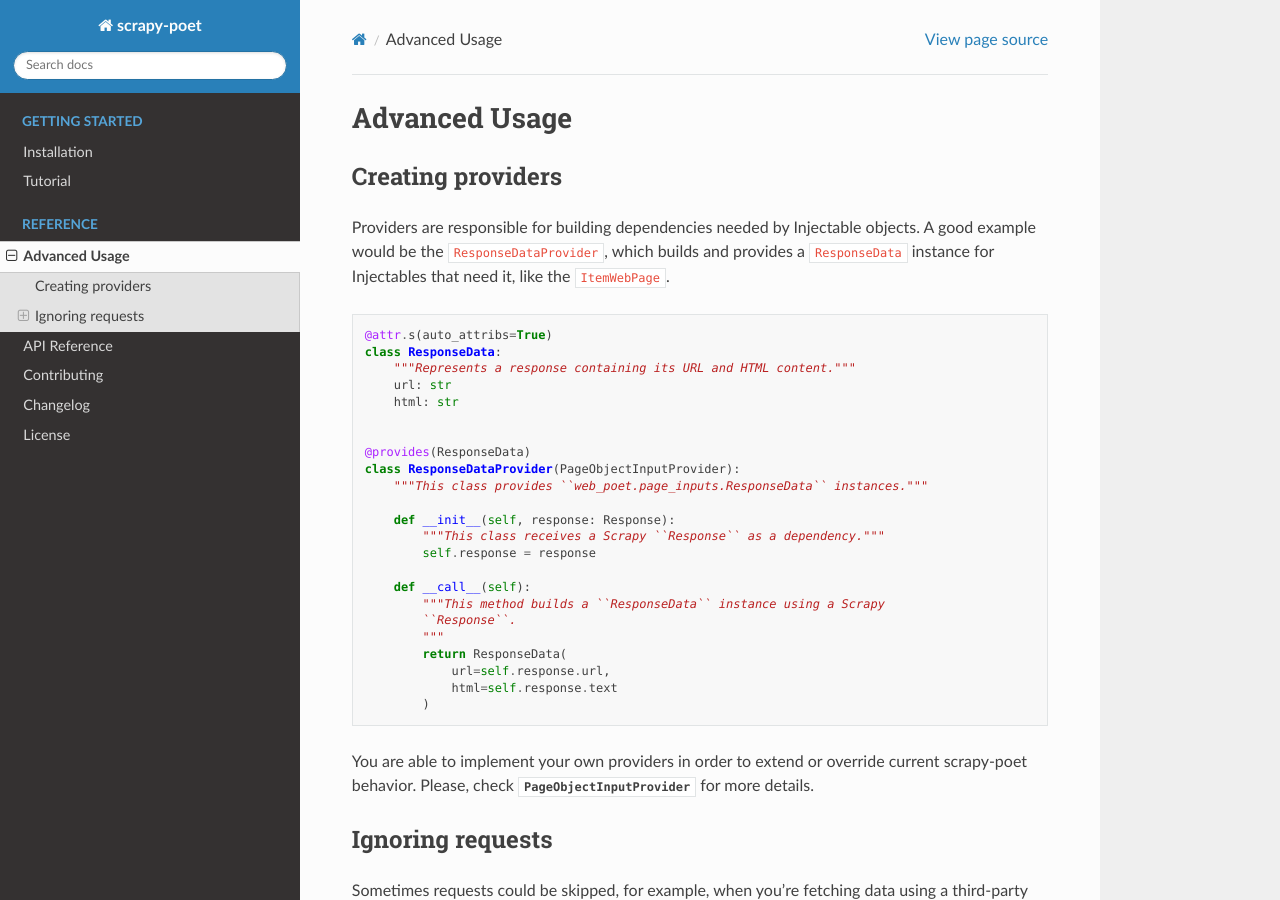
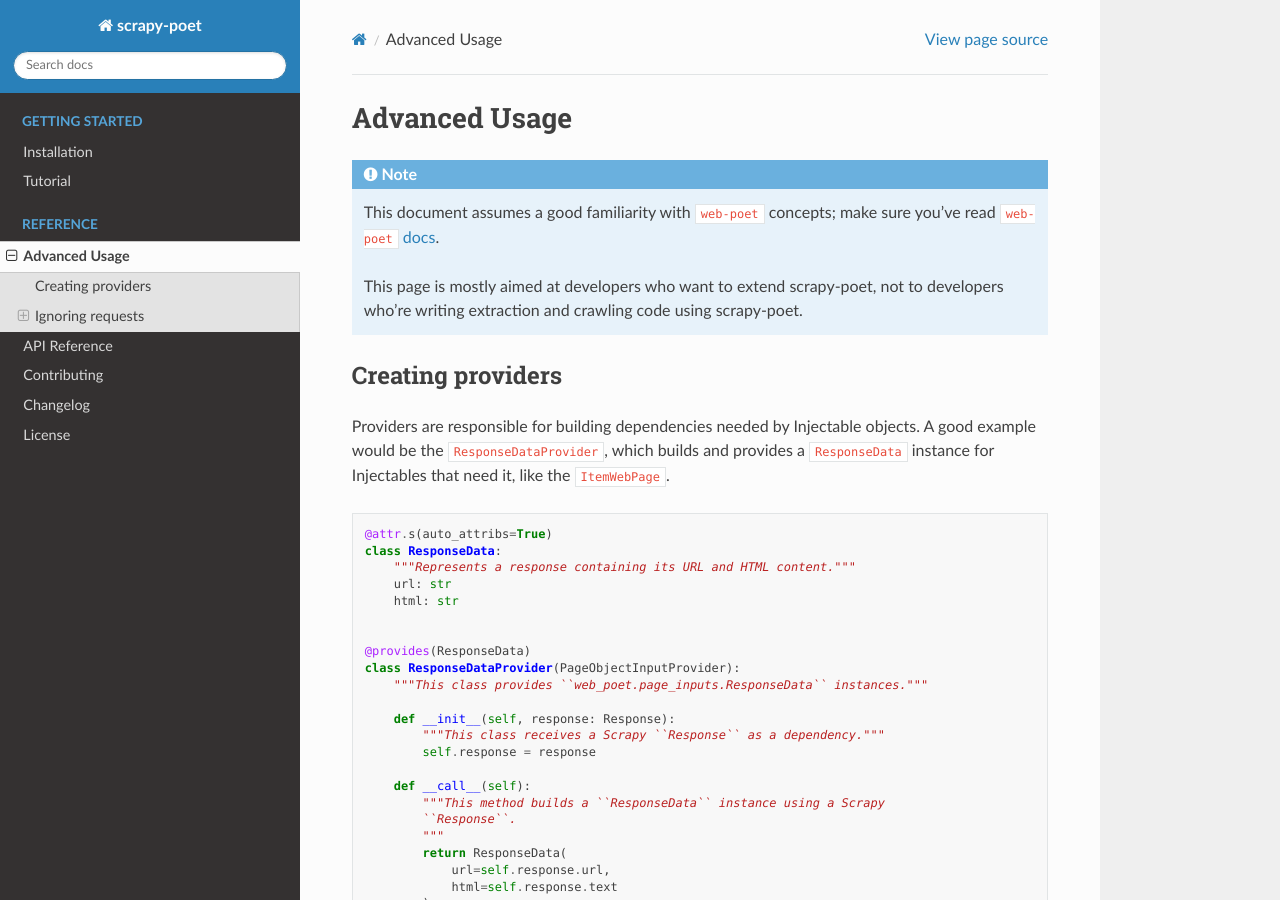
Before and after one commit to scrapinghub/scrapy-poet, a Sphinx documentation site: the page built from docs/advanced.rst, in a window 1280 px wide and 900 px high. Built offline with Sphinx 7.4.7 and the Read the Docs theme 2.0.0, drawn with Linux system fonts in a browser that asks for light colours.

Commit message:
DOC point to web-poet docs in the advanced section

```diff
--- a/docs/advanced.rst
+++ b/docs/advanced.rst
@@ -3,6 +3,18 @@
 ==============
 Advanced Usage
 ==============
+
+.. note::
+
+    This document assumes a good familiarity with ``web-poet`` concepts;
+    make sure you've read ``web-poet`` docs_.
+
+    This page is mostly aimed at developers who want to extend scrapy-poet,
+    not to developers who're writing extraction and crawling code using
+    scrapy-poet.
+
+
+.. _docs: https://web-poet.readthedocs.io/en/latest/
 
 Creating providers
 ==================
```
